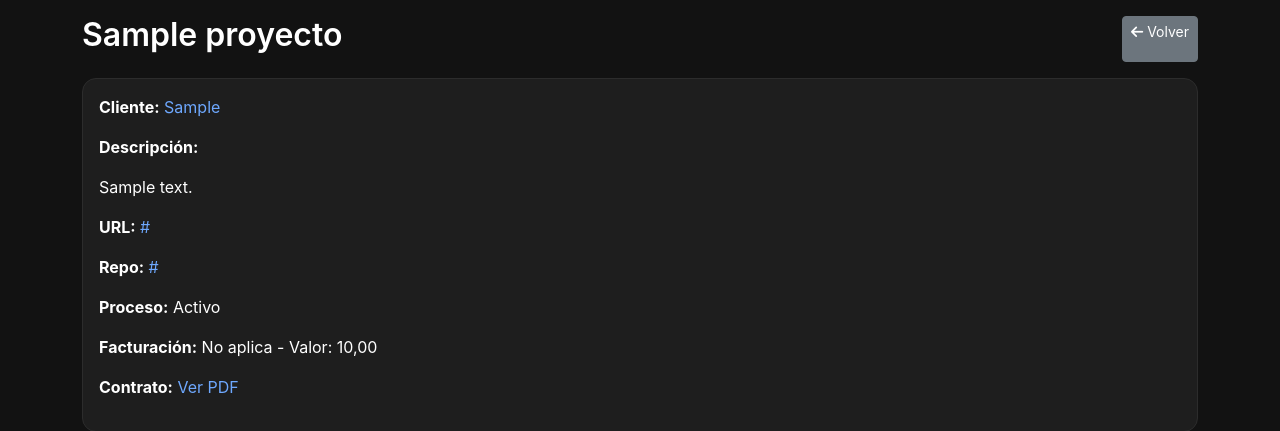
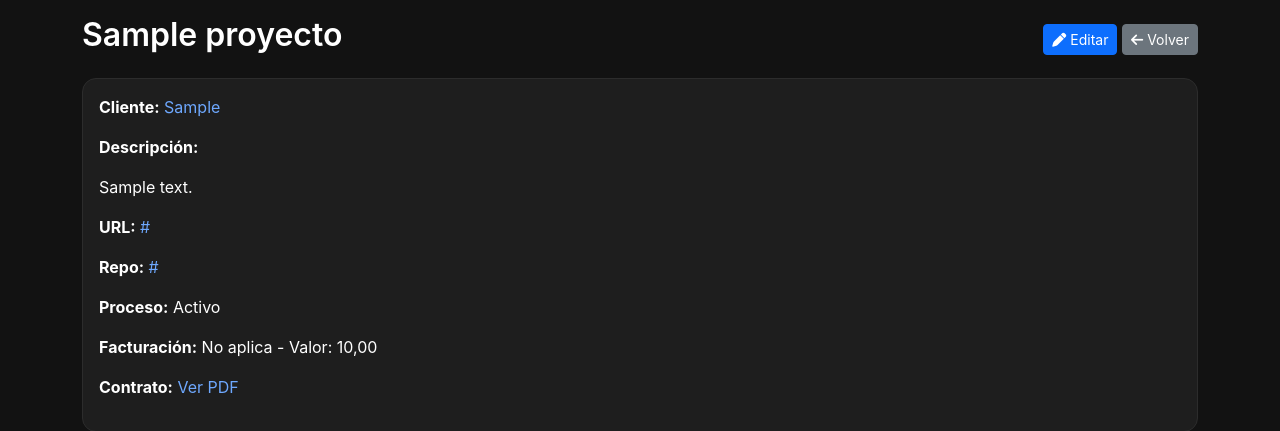
Before and after one commit to camilomurielph/crm, a Django app: page /proyectos/1/ in a window 1280 px wide. Shown: the top 431 px of the page. Run offline with Django 4.2, Linux system fonts and the light colour scheme; a user stored in the database is signed in; tables that the repository leaves empty hold one stand-in row (values such as "Sample post"); some libraries are stand-ins or nearby versions.

Commit message:
Update detalle.html

```diff
--- a/core/templates/proyectos/detalle.html
+++ b/core/templates/proyectos/detalle.html
@@ -1,18 +1,33 @@
 {% extends 'base.html' %}
 {% block title %}Detalle Proyecto - Actols CRM{% endblock %}
 {% block content %}
-<div class="d-flex justify-content-between mb-3">
-    <h2>{{ proyecto.nombre }}</h2>
-    <a href="{% url 'core:proyectos' %}" class="btn btn-secondary btn-sm"><i class="fas fa-arrow-left"></i> Volver</a>
+<div class="d-flex justify-content-between align-items-center mb-3 flex-wrap gap-2">
+    <h2>{{ proyecto.nombre|default:"Proyecto sin nombre" }}</h2>
+    <div>
+        <a href="{% url 'core:proyecto_editar' proyecto.pk %}" class="btn btn-primary btn-sm">
+            <i class="fas fa-pen"></i> Editar
+        </a>
+        <a href="{% url 'core:proyectos' %}" class="btn btn-secondary btn-sm">
+            <i class="fas fa-arrow-left"></i> Volver
+        </a>
+    </div>
 </div>
 <div class="card">
     <div class="card-body">
-        <p><strong>Cliente:</strong> <a href="{% url 'core:cliente_detalle' proyecto.cliente.pk %}">{{ proyecto.cliente.razon_social }}</a></p>
-        <p><strong>Descripción:</strong> {{ proyecto.descripcion|linebreaks }}</p>
-        <p><strong>URL:</strong> <a href="{{ proyecto.url }}" target="_blank">{{ proyecto.url }}</a></p>
-        <p><strong>Repo:</strong> <a href="{{ proyecto.repo_url }}" target="_blank">{{ proyecto.repo_url }}</a></p>
-        <p><strong>Proceso:</strong> {{ proyecto.get_proceso_display }}</p>
-        <p><strong>Facturación:</strong> {{ proyecto.get_facturacion_estado_display }} - Valor: {{ proyecto.facturacion_valor }}</p>
+        <p><strong>Cliente:</strong>
+            {% if proyecto.cliente %}
+                <a href="{% url 'core:cliente_detalle' proyecto.cliente.pk %}">{{ proyecto.cliente.razon_social|default:"Cliente sin nombre" }}</a>
+            {% else %}-{% endif %}
+        </p>
+        <p><strong>Descripción:</strong> {{ proyecto.descripcion|linebreaks|default:"-" }}</p>
+        <p><strong>URL:</strong>
+            {% if proyecto.url %}<a href="{{ proyecto.url }}" target="_blank">{{ proyecto.url }}</a>{% else %}-{% endif %}
+        </p>
+        <p><strong>Repo:</strong>
+            {% if proyecto.repo_url %}<a href="{{ proyecto.repo_url }}" target="_blank">{{ proyecto.repo_url }}</a>{% else %}-{% endif %}
+        </p>
+        <p><strong>Proceso:</strong> {{ proyecto.get_proceso_display|default:"-" }}</p>
+        <p><strong>Facturación:</strong> {{ proyecto.get_facturacion_estado_display|default:"-" }} - Valor: {{ proyecto.facturacion_valor }}</p>
         <p><strong>Contrato:</strong>
             {% if proyecto.contrato %}
                 <a href="{{ proyecto.contrato.url }}" target="_blank">Ver PDF</a>
```
